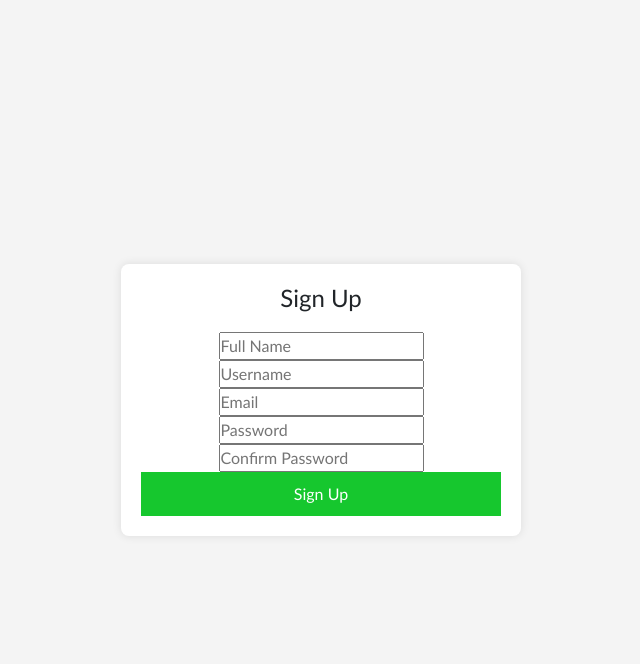
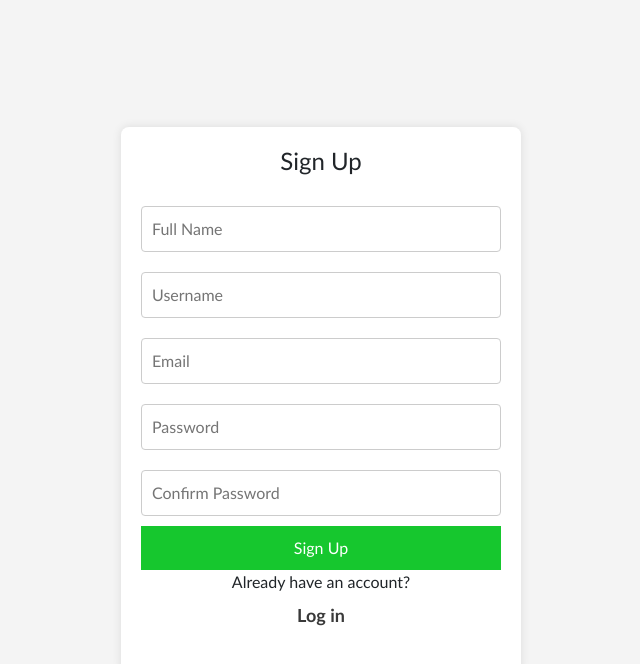
Before and after one commit to adarachel/doctors-appointment-frontend, a React (Create React App) app: page /signup in a window 1280 px wide. Shown: the top 664 px of the page, without its empty margins (319-959 px from the left). Built offline with nearby package versions, Linux system fonts and the light colour scheme.

Commit message:
Add class input

```diff
--- a/src/components/signupPage/Signup.js
+++ b/src/components/signupPage/Signup.js
@@ -1,5 +1,6 @@
 import React, { useState } from 'react';
 import { useDispatch, useSelector } from 'react-redux';
+import { Link } from 'react-router-dom';
 import { useNavigate } from 'react-router';
 import { signupUser } from '../../redux/users/userSlice';
 
@@ -51,6 +52,7 @@
           {/* Full Name */}
           <input
             type="text"
+            className="input"
             value={name}
             onChange={(e) => setname(e.target.value)}
             placeholder="Full Name"
@@ -60,6 +62,7 @@
           {/* Username */}
           <input
             type="text"
+            className="input"
             value={username}
             onChange={(e) => setUsername(e.target.value)}
             placeholder="Username"
@@ -69,6 +72,7 @@
           {/* Email */}
           <input
             type="email"
+            className="input"
             value={email}
             onChange={(e) => setEmail(e.target.value)}
             placeholder="Email"
@@ -78,6 +82,7 @@
           {/* Password */}
           <input
             type="password"
+            className="input"
             value={password}
             onChange={(e) => setPassword(e.target.value)}
             placeholder="Password"
@@ -87,6 +92,7 @@
           {/* Confirm Password */}
           <input
             type="password"
+            className="input"
             value={confirmPassword}
             onChange={(e) => setConfirmPassword(e.target.value)}
             placeholder="Confirm Password"
@@ -96,6 +102,10 @@
           {error && <p>{error}</p>}
           <button type="submit">Sign Up</button>
         </form>
+        <p>
+          Already have an account?
+          <Link to="/login">Log in</Link>
+        </p>
       </div>
     </div>
   );
```
